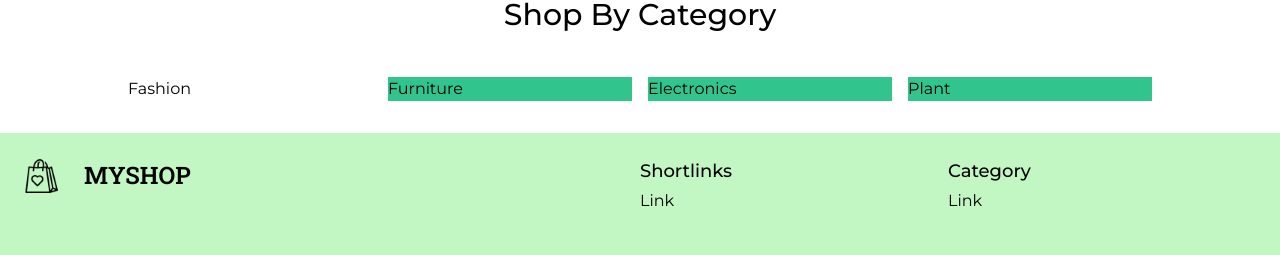
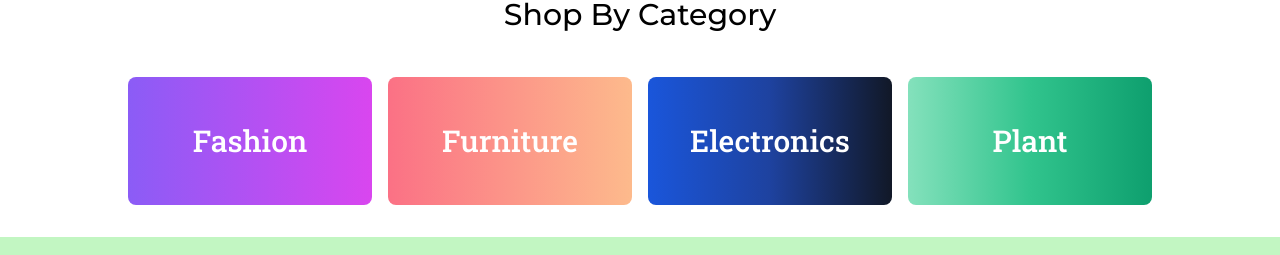
Before and after one commit to DevRefaul/ecommerce_website, a React (Create React App) app: page / in a window 1280 px wide. Shown: the part 995-1250 px from the top of the page. Built offline with nearby package versions, Linux system fonts and the light colour scheme.

Commit message:
color added in category card

```diff
--- a/src/Pages/Home/CategorySection.jsx
+++ b/src/Pages/Home/CategorySection.jsx
@@ -1,4 +1,5 @@
 import React from "react";
+import "./CategorySection.css";
 
 const CategorySection = () => {
   return (
@@ -7,18 +8,26 @@ const CategorySection = () => {
         Shop By Category
       </h2>
 
-      <div className="my-8 grid grid-cols-2 lg:grid-cols-4 gap-4">
-        <div className="">
-          <h2>Fashion</h2>
+      <div className="my-8 grid md:grid-cols-2 lg:grid-cols-4 gap-4">
+        <div className="bg-gradient-to-r from-violet-500 to-fuchsia-500 h-32 relative rounded-lg">
+          <h2 className="textCenter text-white text-3xl font-medium font-['Roboto_Slab']">
+            Fashion
+          </h2>
         </div>
-        <div className="bg-green-400">
-          <h2>Furniture</h2>
+        <div className="bg-gradient-to-r from-rose-400 to-orange-300 h-32 relative rounded-lg">
+          <h2 className="textCenter text-white text-3xl font-medium font-['Roboto_Slab']">
+            Furniture
+          </h2>
         </div>
-        <div className="bg-green-400">
-          <h2>Electronics</h2>
+        <div className="bg-gradient-to-r from-blue-700 via-blue-800 to-gray-900 h-32 relative rounded-lg">
+          <h2 className="textCenter text-white text-3xl font-medium font-['Roboto_Slab']">
+            Electronics
+          </h2>
         </div>
-        <div className="bg-green-400">
-          <h2>Plant</h2>
+        <div className="bg-gradient-to-r from-green-300 via-green-400 to-green-500 h-32 relative rounded-lg">
+          <h2 className="textCenter text-white text-3xl font-medium font-['Roboto_Slab']">
+            Plant
+          </h2>
         </div>
       </div>
     </section>
```
